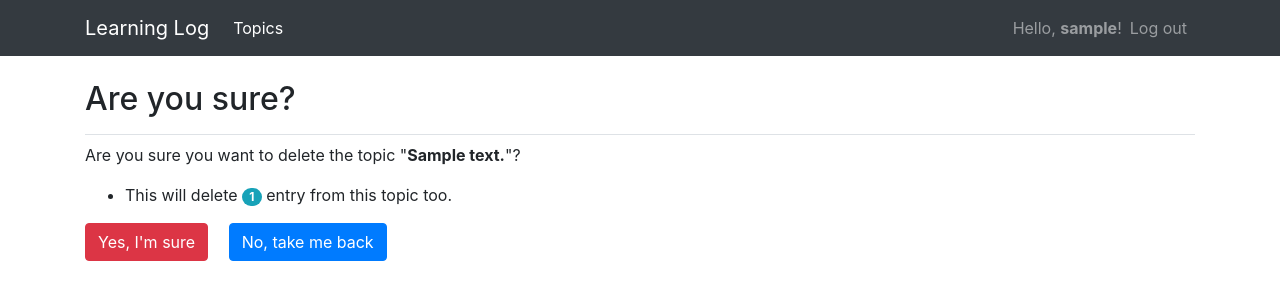
After one commit to willy-r/learning-log, a Django app: page /delete_topic/1/ in a window 1280 px wide. The commit adds this page. Shown: the top 300 px of the page. Run offline with Django 3.2, Linux system fonts and the light colour scheme; a user stored in the database is signed in; tables that the repository leaves empty hold one stand-in row (values such as "Sample post"); some libraries are stand-ins or nearby versions.

Commit message:
added views edit_topic, delete_topic and delete_entry

```diff
--- a/learning_log/forms.py
+++ b/learning_log/forms.py
@@ -13,7 +13,10 @@ class TopicForm(forms.ModelForm):
             'public': _('Do you want make this topic public?')
         }
         help_texts = {
-            'public': _('Anyone will can see the entries for this topic.')
+            'public': _(
+                'Anyone will can see the entries for this topic.\
+                <br><strong>You can change this later.</strong>'
+            )
         }
 
 
--- a/learning_log/models.py
+++ b/learning_log/models.py
@@ -8,8 +8,8 @@ class Topic(models.Model):
     owner = models.ForeignKey(get_user_model(), on_delete=models.CASCADE)
     public = models.BooleanField(default=False)
 
-    def make_public(self):
-        self.public = True
+    class Meta:
+        ordering = ['-date_added']
 
     def __str__(self):
         return self.topic_text
@@ -22,6 +22,7 @@ class Entry(models.Model):
 
     class Meta:
         verbose_name_plural = 'entries'
+        ordering = ['-date_added']
 
     def __str__(self):
         if len(self.entry_text) <= 50:
--- /dev/null
+++ b/learning_log/templates/learning_log/delete_topic.html
@@ -0,0 +1,26 @@
+{% extends 'base.html' %}
+
+{% block title %}
+  Learning Log | Delete topic
+{% endblock %}
+
+{% block header %}
+  <h2>Are you sure?</h2>
+{% endblock %}
+
+{% block content %}
+  <form action="{% url 'learning_log:delete_topic' topic.id %}" method="post">
+    {% csrf_token %}
+    <p>Are you sure you want to delete the topic "<strong>{{ topic }}</strong>"?</p>
+    <ul class="mb-3">
+      {% if topic.entry_set.count != 0 %}
+        {% with num_entries=topic.entry_set.count %}
+          <li>This will delete <span class="badge badge-info badge-pill">{{ num_entries }}</span> entr{{ num_entries|pluralize:"y,ies" }} from this topic too.</li>
+        {% endwith %}
+      {% endif %}
+    </ul>
+
+    <button type="submit" class="btn btn-danger mr-3">Yes, I'm sure</button>
+    <a class="btn btn-primary" href="{% url 'learning_log:topic' topic.id %}" role="button">No, take me back</a>
+  </form>
+{% endblock %}
--- a/learning_log/templates/learning_log/edit_entry.html
+++ b/learning_log/templates/learning_log/edit_entry.html
@@ -11,10 +11,11 @@
 {% endblock %}
 
 {% block content %}
-   <form action="{% url 'learning_log:edit_entry' entry.id %}" method="post">
+  <form action="{% url 'learning_log:edit_entry' entry.id %}" method="post">
     {% csrf_token %}
     {{ form|crispy }}
 
     <button type="submit" class="btn btn-outline-primary">Save changes</button>
+    <a class="btn btn-danger float-right" href="{% url 'learning_log:delete_entry' entry.id %}" role="button">Delete entry</a>
   </form>
 {% endblock %}
--- a/learning_log/urls.py
+++ b/learning_log/urls.py
@@ -8,21 +8,34 @@ from . import views
 app_name = 'learning_log'
 
 urlpatterns = [
-    # ex: /
+    # Ex: /
     path('', views.index, name='index'),
 
-    # ex: /topics/
+    # Ex: /topics/
     path('topics/', views.topics, name='topics'),
 
-    # ex: /topics/1/
+    # Ex: /topics/1/
     path('topics/<int:topic_id>/', views.topic, name='topic'),
 
-    # ex: /new_topic/
+    # Ex: /new_topic/
     path('new_topic/', views.new_topic, name='new_topic'),
 
-    # ex: /new_entry/1/
+    # Ex: /edit_topic/1/
+    path('edit_topic/<int:topic_id>/', views.edit_topic, name='edit_topic'),
+
+    # Ex: /delete_topic/1/
+    path('delete_topic/<int:topic_id>/',
+         views.delete_topic,
+         name='delete_topic'),
+
+    # Ex: /new_entry/1/
     path('new_entry/<int:topic_id>/', views.new_entry, name='new_entry'),
 
-    # ex: /edit_entry/1/
+    # Ex: /edit_entry/1/
     path('edit_entry/<int:entry_id>/', views.edit_entry, name='edit_entry'),
+
+    # Ex: /delete_entry/1/
+    path('delete_entry/<int:entry_id>/',
+         views.delete_entry,
+         name='delete_entry'),
 ]
--- a/learning_log/views.py
+++ b/learning_log/views.py
@@ -1,15 +1,16 @@
 from django.urls import reverse
+from django.http import Http404
 from django.core.paginator import Paginator
-from django.http import HttpResponseRedirect, Http404
-from django.shortcuts import get_object_or_404, render
 from django.contrib.auth.decorators import login_required
+from django.shortcuts import get_object_or_404, redirect, render
 
 from .models import Entry, Topic
 from .forms import EntryForm, TopicForm
 
 
-def owner_check(user, owner):
-    if user != owner:
+def check_topic_owner(current_user, topic_owner):
+    """Raises a Http404 if the current user is not the topic owner."""
+    if current_user != topic_owner:
         raise Http404
 
 
@@ -19,7 +20,7 @@ def index(request):
 
 @login_required
 def topics(request):
-    topics = Topic.objects.filter(owner=request.user).order_by('-date_added')
+    topics = Topic.objects.filter(owner=request.user)
     paginator = Paginator(topics, 20)
 
     page_number = request.GET.get('page')
@@ -32,7 +33,7 @@ def topic(request, topic_id):
     topic = get_object_or_404(Topic, pk=topic_id)
     if not topic.public and request.user != topic.owner:
         raise Http404
-    entries = topic.entry_set.order_by('-date_added')
+    entries = topic.entry_set.all()
     paginator = Paginator(entries, 10)
 
     page_number = request.GET.get('page')
@@ -53,11 +54,9 @@ def new_topic(request):
         if form.is_valid():
             new_topic = form.save(commit=False)
             new_topic.owner = request.user
-            if new_topic.public:
-                new_topic.make_public()
             new_topic.save()
             # Redirects to /topics/<int:topic_id>/
-            return HttpResponseRedirect(
+            return redirect(
                 reverse('learning_log:topic', args=(new_topic.id,))
             )
     context = {'form': form}
@@ -65,9 +64,53 @@ def new_topic(request):
 
 
 @login_required
+def edit_topic(request, topic_id):
+    """Edits a specific topic."""
+    topic = get_object_or_404(Topic, pk=topic_id)
+    check_topic_owner(request.user, topic.owner)
+
+    if request.method != 'POST':
+        # Shows the form with the topic data.
+        form = TopicForm(instance=topic)
+    else:
+        # POST data submitted; validate the form with the new data and
+        # the topic data, then save the updated topic.
+        form = TopicForm(request.POST, instance=topic)
+        if form.is_valid():
+            form.save()
+            # Redirects to the edited topic.
+            return redirect(reverse('learning_log:topic', args=(topic.id,)))
+
+    context = {
+        'topic': topic,
+        'form': form,
+    }
+    return render(request, 'learning_log/edit_topic.html', context)
+
+
+@login_required
+def delete_topic(request, topic_id):
+    """Deletes a topic and the entries from this topic completly."""
+    topic = get_object_or_404(Topic, pk=topic_id)
+    check_topic_owner(request.user, topic.owner)
+
+    # Topic will be delete if the request method is 'POST'
+    # (there will be a form asking if the user really want delete the
+    # topic, if the user click on the submit button, the topic is
+    # deleted).
+    if request.method == 'POST':
+        topic.delete()
+        # Redirects to the topic list.
+        return redirect(reverse('learning_log:topics'))
+
+    context = {'topic': topic}
+    return render(request, 'learning_log/delete_topic.html', context)
+
+
+@login_required
 def new_entry(request, topic_id):
     topic = get_object_or_404(Topic, pk=topic_id)
-    owner_check(request.user, topic.owner)
+    check_topic_owner(request.user, topic.owner)
 
     if request.method != 'POST':
         form = EntryForm()
@@ -78,7 +121,7 @@ def new_entry(request, topic_id):
             new_entry.topic = topic
             new_entry.save()
             # Redirects to /topics/<int:topic_id>/
-            return HttpResponseRedirect(
+            return redirect(
                 reverse('learning_log:topic', args=(topic.id,))
             )
     context = {
@@ -92,18 +135,16 @@ def new_entry(request, topic_id):
 def edit_entry(request, entry_id):
     entry = get_object_or_404(Entry, pk=entry_id)
     topic = entry.topic
-    owner_check(request.user, topic.owner)
+    check_topic_owner(request.user, topic.owner)
 
     if request.method != 'POST':
-        # Populate the form with the entry data.
         form = EntryForm(instance=entry)
     else:
-        # Create and save the form with the new entry data.
         form = EntryForm(request.POST, instance=entry)
         if form.is_valid():
             form.save()
             # Redirects to /topics/<int:topic_id>/
-            return HttpResponseRedirect(
+            return redirect(
                 reverse('learning_log:topic', args=(topic.id,))
             )
     context = {
@@ -112,3 +153,15 @@ def edit_entry(request, entry_id):
         'form': form,
     }
     return render(request, 'learning_log/edit_entry.html', context)
+
+
+@login_required
+def delete_entry(request, entry_id):
+    """Deletes an entry completly."""
+    entry = get_object_or_404(Entry, pk=entry_id)
+    topic = entry.topic
+    check_topic_owner(request.user, topic.owner)
+
+    # Deletes the entry and redirects to the topic of the entry deleted.
+    entry.delete()
+    return redirect(reverse('learning_log:topic', args=(topic.id,)))
```
Also changed, not shown: learning_log/templates/learning_log/edit_topic.html (added, +20 -0 lines), learning_log/templates/learning_log/topic.html (+15 -1 lines).
